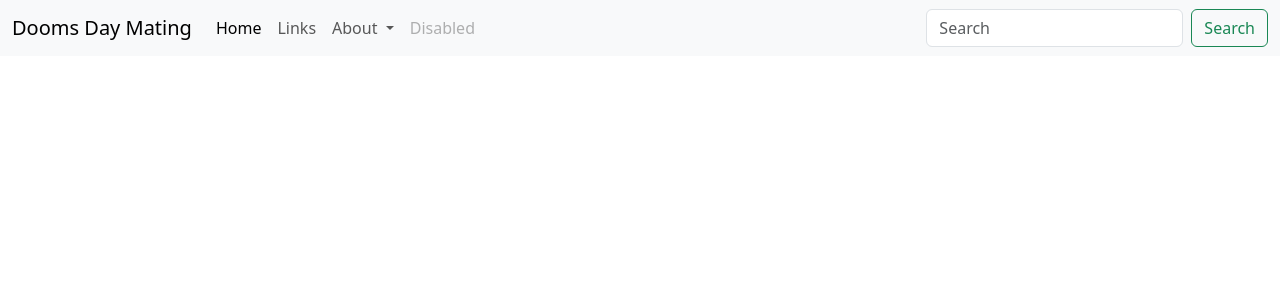
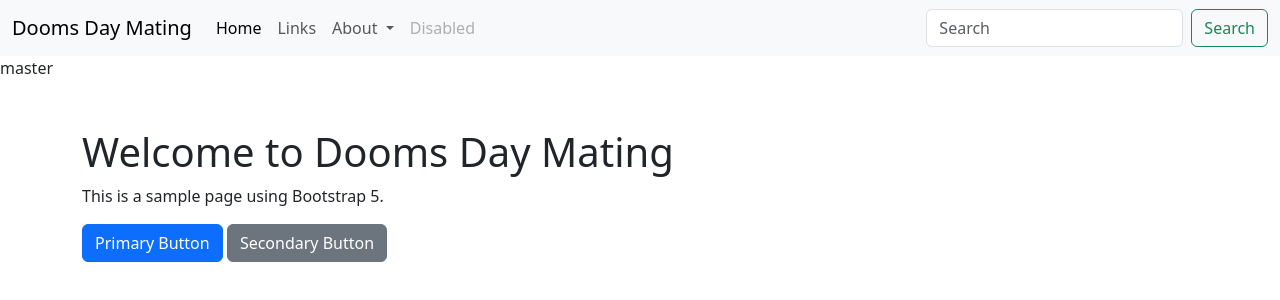
Before and after one commit to sharmaraunak1998/gitpractice, a plain HTML site: page index.html in a window 1280 px wide. Drawn offline with nearby package versions, Linux system fonts and the light colour scheme.

Commit message:
master changes

```diff
--- a/index.html
+++ b/index.html
@@ -46,6 +46,11 @@
     </div>
   </div>
 </nav>
-
+    master
+    <div class="container mt-5">
+        <h1>Welcome to Dooms Day Mating</h1>
+        <p>This is a sample page using Bootstrap 5.</p>
+        <button type="button" class="btn btn-primary">Primary Button</button>
+        <button type="button" class="btn btn-secondary">Secondary Button</button>
 </body>
 </html>
```
